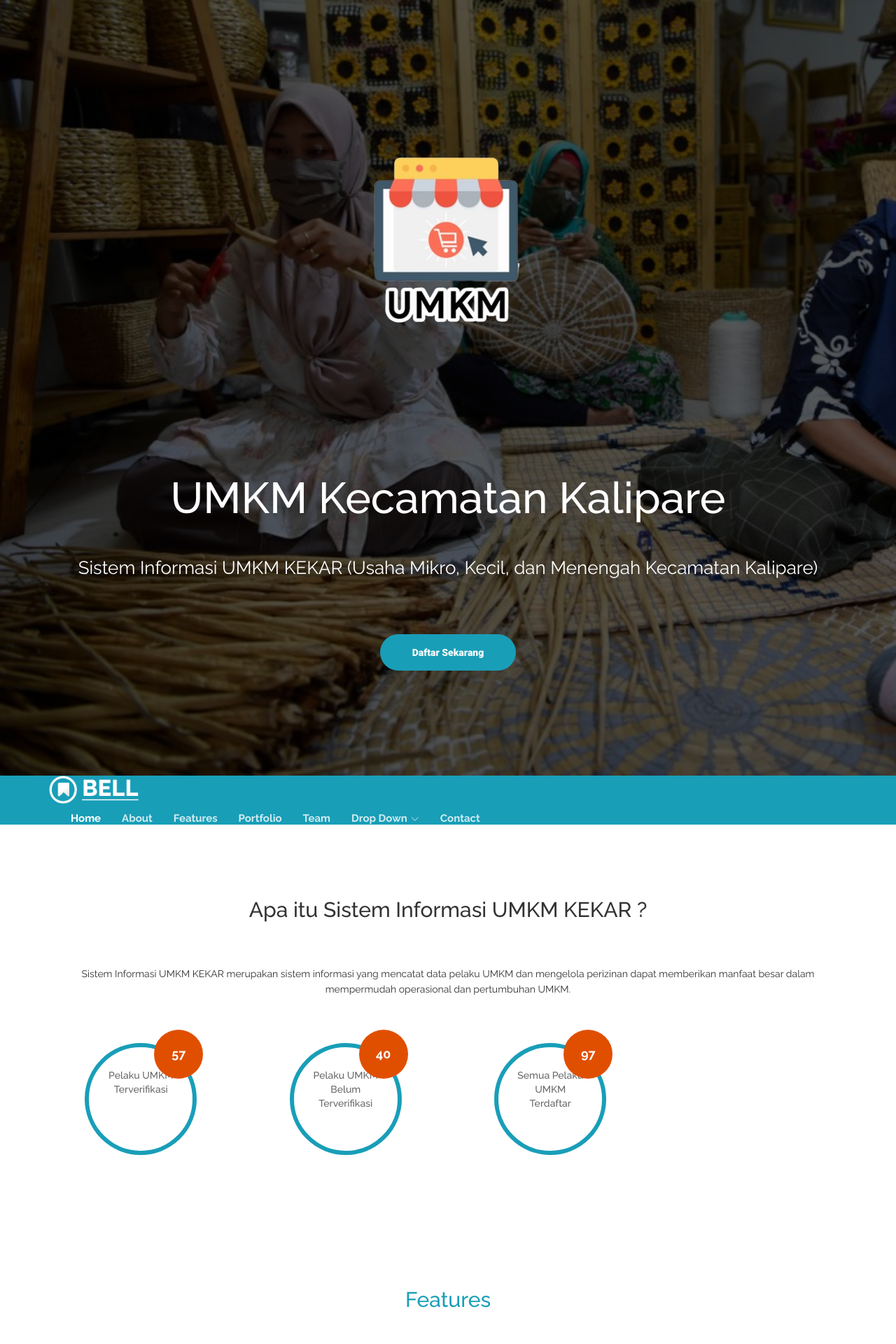
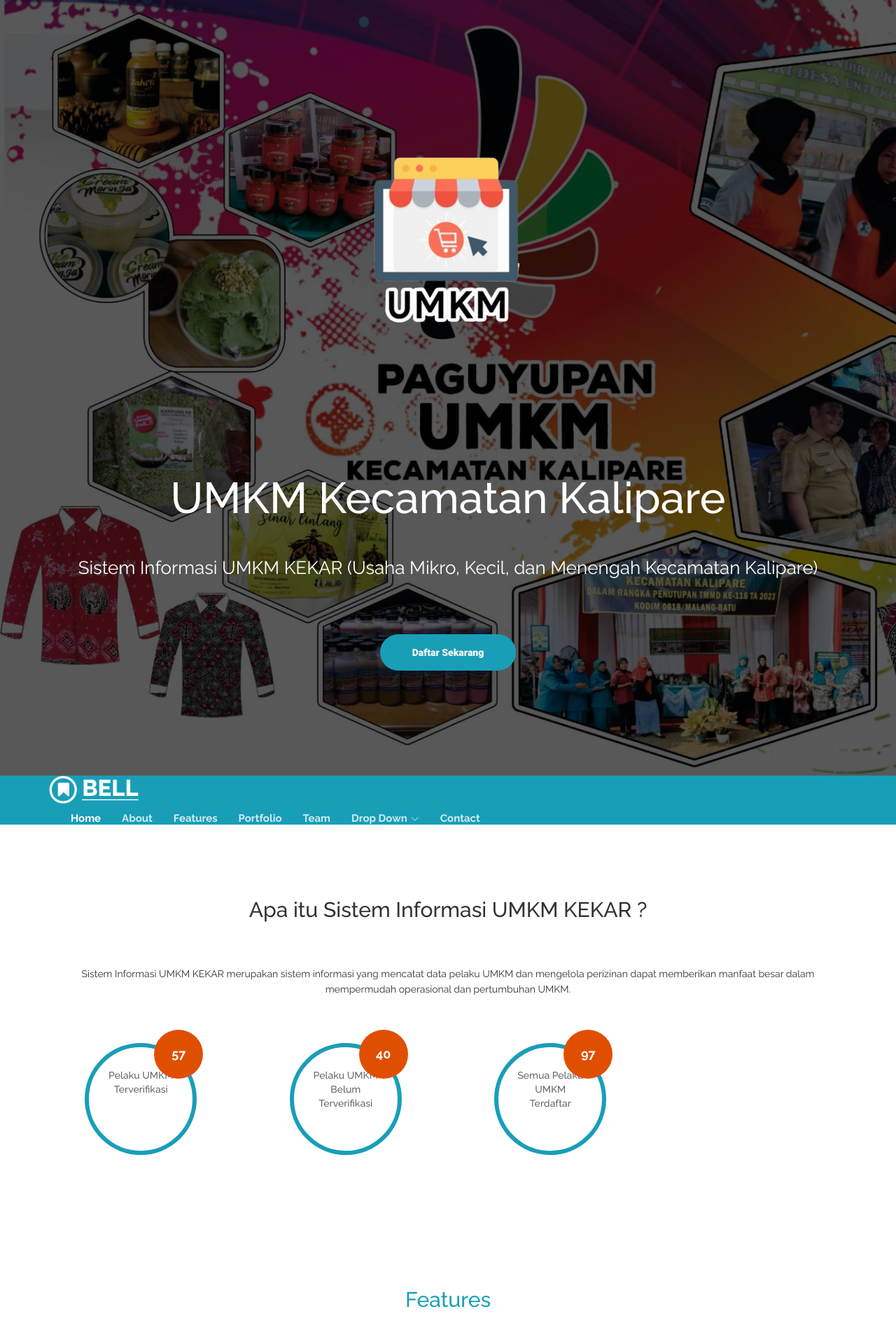
Before and after one commit to joko-stackrullah2/Project_UMKM_Kekar, a PHP site: the page made by application/views/home/index.php in a window 1280 px wide. Shown: the top 1920 px of the page at 70% size. Run offline with PHP 8.4, Linux system fonts and the light colour scheme; the template is opened without the code that fills it, so the values that code supplies are empty; some libraries are stand-ins or nearby versions.

Commit message:
ganti gambar

```diff
--- a/assets/css/style.css
+++ b/assets/css/style.css
@@ -422,7 +422,7 @@ a:hover {
 .hero {
   display: table;
   position: relative;
-  background-image: url(../img/cover_2.jpg);
+  background-image: url(../img/cover_2.jpeg);
   background-size: cover;
   padding: 150px 0;
   color: #fff;
```
Also changed, not shown: assets/img/cover_2.jpeg (added).
